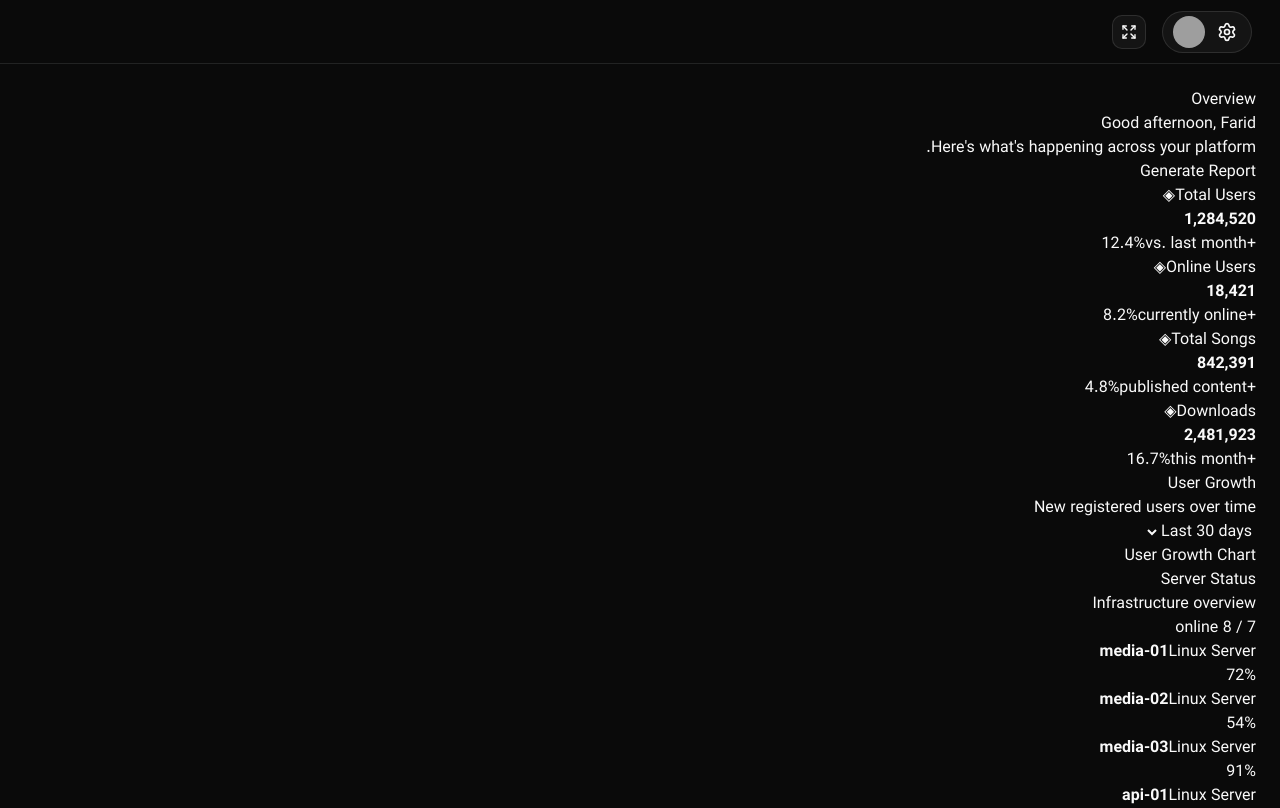
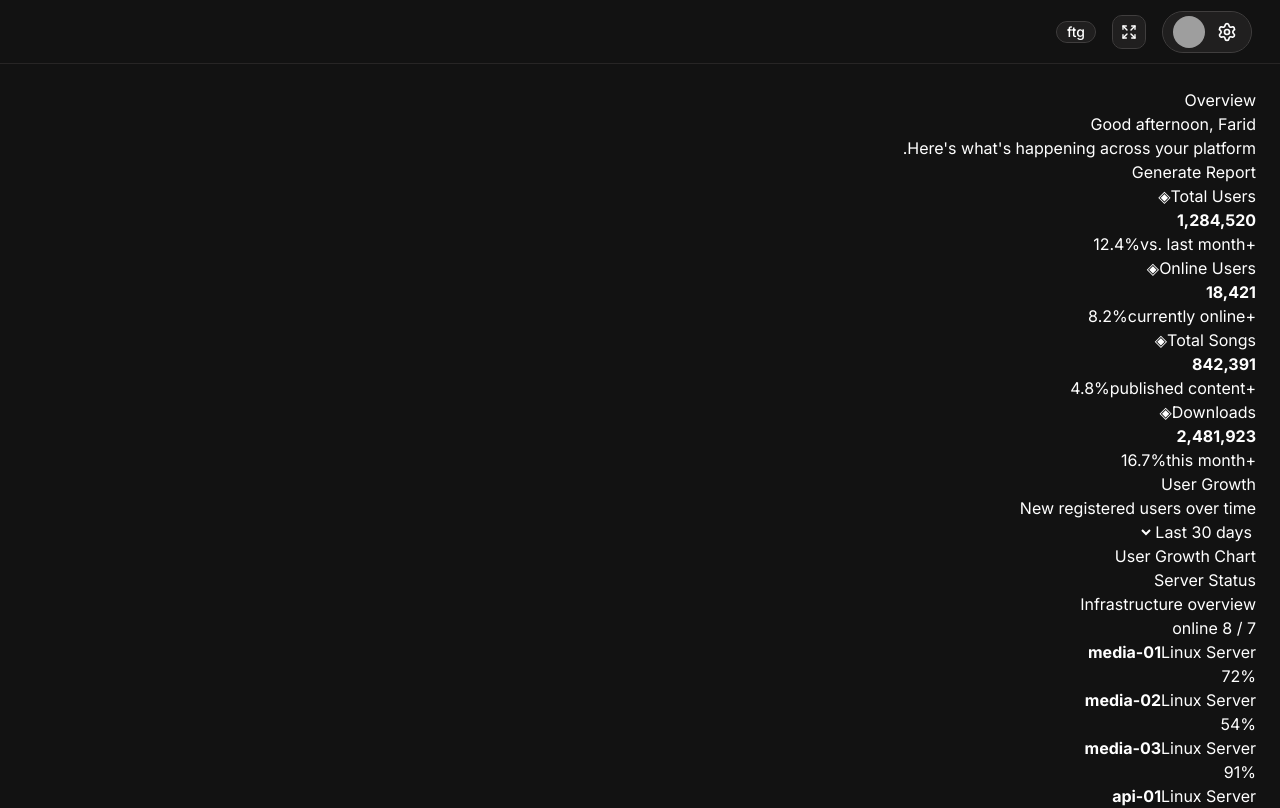
Before and after one commit to farid-teymouri/t-board-Next.js-dashboard, a Next.js app in the folder apps/admin/: page /admin in a window 1280 px wide. Shown: the top 808 px of the page. Built offline with nearby package versions, Linux system fonts and the light colour scheme; grey boxes are pictures that could not be loaded.

Commit message:
feat(admin): add notification popover and update admin theme

```diff
--- a/apps/admin/src/app/globals.css
+++ b/apps/admin/src/app/globals.css
@@ -8,7 +8,7 @@
   --color-background: var(--background);
   --color-foreground: var(--foreground);
   --font-sans: var(--font-sans);
-  --font-mono: var(--font-geist-mono);
+  --font-mono: var(--font-mono);
   --font-heading: var(--font-sans);
   --color-sidebar-ring: var(--sidebar-ring);
   --color-sidebar-border: var(--sidebar-border);
@@ -39,82 +39,114 @@
   --color-popover: var(--popover);
   --color-card-foreground: var(--card-foreground);
   --color-card: var(--card);
-  --radius-sm: calc(var(--radius) * 0.6);
-  --radius-md: calc(var(--radius) * 0.8);
+  --radius-sm: calc(var(--radius) - 4px);
+  --radius-md: calc(var(--radius) - 2px);
   --radius-lg: var(--radius);
-  --radius-xl: calc(var(--radius) * 1.4);
+  --radius-xl: calc(var(--radius) + 4px);
   --radius-2xl: calc(var(--radius) * 1.8);
   --radius-3xl: calc(var(--radius) * 2.2);
   --radius-4xl: calc(var(--radius) * 2.6);
+  --color-transparent: transparent;
+  --radius-xs: calc(var(--radius) - 6px);
+  --shadow-2xs: var(--shadow-2xs);
+  --shadow-xs: var(--shadow-xs);
+  --shadow-sm: var(--shadow-sm);
+  --shadow: var(--shadow);
+  --shadow-md: var(--shadow-md);
+  --shadow-lg: var(--shadow-lg);
+  --shadow-xl: var(--shadow-xl);
+  --shadow-2xl: var(--shadow-2xl);
+  --font-serif: var(--font-serif);
+  --font-display: var(--font-display);
+  --font-text: var(--font-text);
+  --font-handwriting: var(--font-handwriting);
 }
 /* Default */
 :root {
-  --background: oklch(1 0 0);
-  --foreground: oklch(0.145 0 0);
-  --card: oklch(1 0 0);
-  --card-foreground: oklch(0.145 0 0);
-  --popover: oklch(1 0 0);
-  --popover-foreground: oklch(0.145 0 0);
-  --primary: oklch(0.205 0 0);
-  --primary-foreground: oklch(0.985 0 0);
-  --secondary: oklch(0.97 0 0);
-  --secondary-foreground: oklch(0.205 0 0);
-  --muted: oklch(0.97 0 0);
-  --muted-foreground: oklch(0.556 0 0);
-  --accent: oklch(0.97 0 0);
-  --accent-foreground: oklch(0.205 0 0);
-  --destructive: oklch(0.577 0.245 27.325);
-  --border: oklch(0.922 0 0);
-  --input: oklch(0.922 0 0);
-  --ring: oklch(0.708 0 0);
-  --chart-1: oklch(0.87 0 0);
-  --chart-2: oklch(0.556 0 0);
-  --chart-3: oklch(0.439 0 0);
-  --chart-4: oklch(0.371 0 0);
-  --chart-5: oklch(0.269 0 0);
-  --radius: 0.625rem;
-  --sidebar: oklch(0.985 0 0);
-  --sidebar-foreground: oklch(0.145 0 0);
-  --sidebar-primary: oklch(0.205 0 0);
-  --sidebar-primary-foreground: oklch(0.985 0 0);
-  --sidebar-accent: oklch(0.97 0 0);
-  --sidebar-accent-foreground: oklch(0.205 0 0);
-  --sidebar-border: oklch(0.922 0 0);
-  --sidebar-ring: oklch(0.708 0 0);
+  --background: oklch(0.9759 0.0029 264.5421);
+  --foreground: oklch(0.4215 0.0424 273.9807);
+  --card: oklch(0.9992 0.0011 197.1411);
+  --card-foreground: oklch(0 0 0);
+  --popover: oklch(0.9992 0.0011 197.1411);
+  --popover-foreground: oklch(0 0 0);
+  --primary: oklch(0.4215 0.0424 273.9807);
+  --primary-foreground: oklch(1 0 0);
+  --secondary: oklch(0.5839 0.0307 233.0739);
+  --secondary-foreground: oklch(0 0 0);
+  --muted: oklch(0.9513 0.0074 260.7316);
+  --muted-foreground: oklch(0.5309 0.0149 266.6049);
+  --accent: oklch(0.7453 0.0407 262.8685);
+  --accent-foreground: oklch(0 0 0);
+  --destructive: oklch(0.5986 0.0894 24.5355);
+  --border: oklch(0.9178 0.0104 261.7882);
+  --input: oklch(0.819 0.0095 258.34);
+  --ring: oklch(0.5211 0.042 273.0973);
+  --chart-1: oklch(0.5145 0.0369 275.4151);
+  --chart-2: oklch(0.5852 0.0581 263.4617);
+  --chart-3: oklch(0.704 0.0254 272.6826);
+  --chart-4: oklch(0.4087 0.0491 263.1591);
+  --chart-5: oklch(0.3534 0.0389 274.3416);
+  --radius: 10px;
+  --sidebar: oklch(0.9759 0.0029 264.5421);
+  --sidebar-foreground: oklch(0 0 0);
+  --sidebar-primary: oklch(0.4215 0.0424 273.9807);
+  --sidebar-primary-foreground: oklch(1 0 0);
+  --sidebar-accent: oklch(0.9992 0.0011 197.1411);
+  --sidebar-accent-foreground: oklch(0 0 0);
+  --sidebar-border: oklch(0.9178 0.0104 261.7882);
+  --sidebar-ring: oklch(0.5211 0.042 273.0973);
+  --font-sans: Inter, ui-sans-serif, system-ui, sans-serif;
+  --font-serif: Georgia, Cambria, "Times New Roman", serif;
+  --font-mono: JetBrains Mono, ui-monospace, SFMono-Regular, monospace;
+  --font-display: "Inter", ui-sans-serif, system-ui, sans-serif;
+  --font-text: "Inter", ui-sans-serif, system-ui, sans-serif;
+  --shadow-2xs: 0px 2px 4px 0px oklch(0 0 0 / 0.05);
+  --shadow-xs: 0px 2px 4px 0px oklch(0 0 0 / 0.05);
+  --shadow-sm:
+    0px 2px 4px 0px oklch(0 0 0 / 0.1), 0px 1px 2px -1px oklch(0 0 0 / 0.1);
+  --shadow:
+    0px 2px 4px 0px oklch(0 0 0 / 0.1), 0px 1px 2px -1px oklch(0 0 0 / 0.1);
+  --shadow-md:
+    0px 2px 4px 0px oklch(0 0 0 / 0.1), 0px 2px 4px -1px oklch(0 0 0 / 0.1);
+  --shadow-lg:
+    0px 2px 4px 0px oklch(0 0 0 / 0.1), 0px 4px 6px -1px oklch(0 0 0 / 0.1);
+  --shadow-xl:
+    0px 2px 4px 0px oklch(0 0 0 / 0.1), 0px 8px 10px -1px oklch(0 0 0 / 0.1);
+  --shadow-2xl: 0px 2px 4px 0px oklch(0 0 0 / 0.25);
 }
 
 .dark {
-  --background: oklch(0.145 0 0);
-  --foreground: oklch(0.985 0 0);
-  --card: oklch(0.205 0 0);
-  --card-foreground: oklch(0.985 0 0);
-  --popover: oklch(0.205 0 0);
-  --popover-foreground: oklch(0.985 0 0);
-  --primary: oklch(0.922 0 0);
-  --primary-foreground: oklch(0.205 0 0);
-  --secondary: oklch(0.269 0 0);
-  --secondary-foreground: oklch(0.985 0 0);
-  --muted: oklch(0.269 0 0);
-  --muted-foreground: oklch(0.708 0 0);
-  --accent: oklch(0.269 0 0);
-  --accent-foreground: oklch(0.985 0 0);
-  --destructive: oklch(0.704 0.191 22.216);
-  --border: oklch(1 0 0 / 10%);
-  --input: oklch(1 0 0 / 15%);
-  --ring: oklch(0.556 0 0);
-  --chart-1: oklch(0.87 0 0);
-  --chart-2: oklch(0.556 0 0);
-  --chart-3: oklch(0.439 0 0);
-  --chart-4: oklch(0.371 0 0);
-  --chart-5: oklch(0.269 0 0);
-  --sidebar: oklch(0.205 0 0);
-  --sidebar-foreground: oklch(0.985 0 0);
-  --sidebar-primary: oklch(0.488 0.243 264.376);
-  --sidebar-primary-foreground: oklch(0.985 0 0);
-  --sidebar-accent: oklch(0.269 0 0);
-  --sidebar-accent-foreground: oklch(0.985 0 0);
-  --sidebar-border: oklch(1 0 0 / 10%);
-  --sidebar-ring: oklch(0.556 0 0);
+  --background: oklch(0.1822 0 0);
+  --foreground: oklch(1 0 0);
+  --card: oklch(0.1543 0 0);
+  --card-foreground: oklch(1 0 0);
+  --popover: oklch(0.1543 0 0);
+  --popover-foreground: oklch(1 0 0);
+  --primary: oklch(0.7534 0.0322 186.3396);
+  --primary-foreground: oklch(0 0 0);
+  --secondary: oklch(59.446% 0.02878 232.069);
+  --secondary-foreground: oklch(0 0 0);
+  --muted: oklch(0.2048 0.0115 8.4775);
+  --muted-foreground: oklch(0.7147 0.0035 17.2382);
+  --accent: oklch(0.4325 0.0716 262.5973);
+  --accent-foreground: oklch(1 0 0);
+  --destructive: oklch(0.7225 0.0393 18.1003);
+  --border: oklch(0.2666 0.003 17.343);
+  --input: oklch(0.3658 0.0027 17.2819);
+  --ring: oklch(0.6537 0.032 185.8169);
+  --chart-1: oklch(0.6518 0.0299 185.1149);
+  --chart-2: oklch(0.6264 0.0835 262.6908);
+  --chart-3: oklch(0.8108 0.0263 187.53);
+  --chart-4: oklch(0.4325 0.0716 262.5973);
+  --chart-5: oklch(0.4485 0.0272 185.963);
+  --sidebar: oklch(0.1822 0 0);
+  --sidebar-foreground: oklch(1 0 0);
+  --sidebar-primary: oklch(0.7534 0.0322 186.3396);
+  --sidebar-primary-foreground: oklch(0 0 0);
+  --sidebar-accent: oklch(0.1398 0 0);
+  --sidebar-accent-foreground: oklch(1 0 0);
+  --sidebar-border: oklch(0.2666 0.003 17.343);
+  --sidebar-ring: oklch(0.6537 0.032 185.8169);
 }
 
 /* Custom */
@@ -200,4 +232,20 @@
   html {
     @apply font-sans;
   }
+  h1,
+  h2,
+  h3,
+  h4,
+  h5,
+  h6 {
+    font-family: var(--font-display);
+  }
+  body,
+  p {
+    font-family: var(--font-text);
+  }
+  code,
+  pre {
+    font-family: var(--font-mono);
+  }
 }
--- a/apps/admin/src/components/layout/header/admin-setting-popover/admin-link-button.tsx
+++ b/apps/admin/src/components/layout/header/admin-setting-popover/admin-link-button.tsx
@@ -39,7 +39,7 @@ export function AdminLinkButton({
       <div className="flex flex-1 items-center gap-3">{content}</div>
 
       {socialBadge && (
-        <Badge className="block bg-red-50 text-sky-700 dark:bg-sky-800 dark:text-sky-100">
+        <Badge className="block text-popover" variant="outline">
           {socialBadge}
         </Badge>
       )}
--- a/apps/admin/src/components/layout/header/admin-setting-popover/admin-popover.tsx
+++ b/apps/admin/src/components/layout/header/admin-setting-popover/admin-popover.tsx
@@ -28,7 +28,7 @@ export function AdminPopover({ name, avatarSrc, role }: AdminInfoProps) {
     <Popover>
       <PopoverTrigger
         render={<Button variant="outline" />}
-        className="h-auto rounded-4xl!"
+        className="h-auto rounded-4xl! hover:text-primary"
       >
         <AdminAvatar name={name} avatarSrc={avatarSrc} />
       </PopoverTrigger>
--- a/apps/admin/src/components/layout/header/full-screen/full-screen.tsx
+++ b/apps/admin/src/components/layout/header/full-screen/full-screen.tsx
@@ -27,7 +27,7 @@ export function FullScreen() {
         variant="outline"
         size="icon"
         aria-label="Toggle fullscreen"
-        className="p-4"
+        className="p-4 hover:text-primary"
         onClick={handleFullscreen}
       >
         {isFullscreen ? <Shrink /> : <Expand />}
--- a/apps/admin/src/components/layout/header/header.tsx
+++ b/apps/admin/src/components/layout/header/header.tsx
@@ -3,6 +3,8 @@
 // import { HeaderUser } from "./header-user";
 import { AdminPopover } from "./admin-setting-popover/admin-popover";
 import { FullScreen } from "./full-screen/full-screen";
+
+import { NotificationPopover } from "./notification-popover/notification-popover";
 export function Header() {
   return (
     <header className="w-full flex flex-row h-16 items-center justify-between border-b px-7  ">
@@ -15,6 +17,7 @@ export function Header() {
           role="Super Admin"
         />
         <FullScreen />
+        <NotificationPopover />
       </div>
       {/* <HeaderSearch />
 
--- /dev/null
+++ b/apps/admin/src/components/layout/header/notification-popover/notification-popover.tsx
@@ -0,0 +1,35 @@
+import { Button } from "@/components/ui/button";
+import { Separator } from "@/components/ui/separator";
+
+import { Settings } from "lucide-react";
+import { DoorOpen } from "lucide-react";
+import { UserRound } from "lucide-react";
+
+import {
+  Popover,
+  PopoverContent,
+  PopoverPositioner,
+  PopoverTrigger,
+} from "@/components/ui/popover";
+
+export function NotificationPopover() {
+  return (
+    <Popover>
+      <PopoverTrigger
+        render={<Button variant="outline" />}
+        className="h-auto rounded-4xl! hover:text-primary"
+      >
+        ftg
+      </PopoverTrigger>
+      <PopoverPositioner>
+        <PopoverContent className="relative w-80 max-h-[calc(100vh-2rem)] overflow-y-auto">
+          <div className="grid gap-4">
+            <div className="space-y-1"></div>
+
+            <Separator />
+          </div>
+        </PopoverContent>
+      </PopoverPositioner>
+    </Popover>
+  );
+}
```
Also changed, not shown: apps/admin/components.json.
